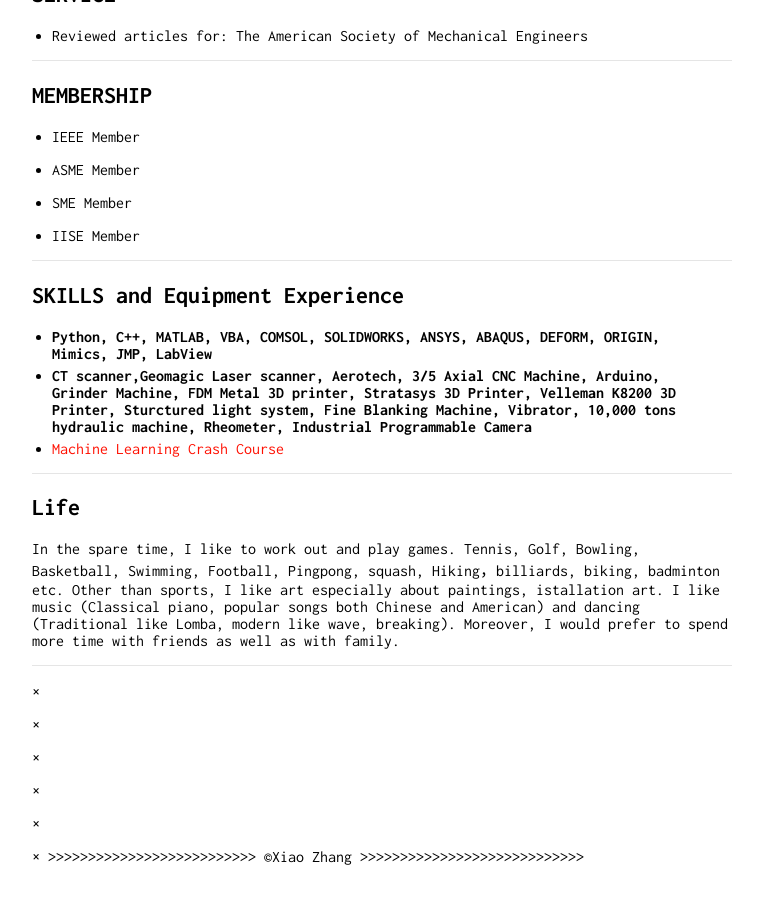
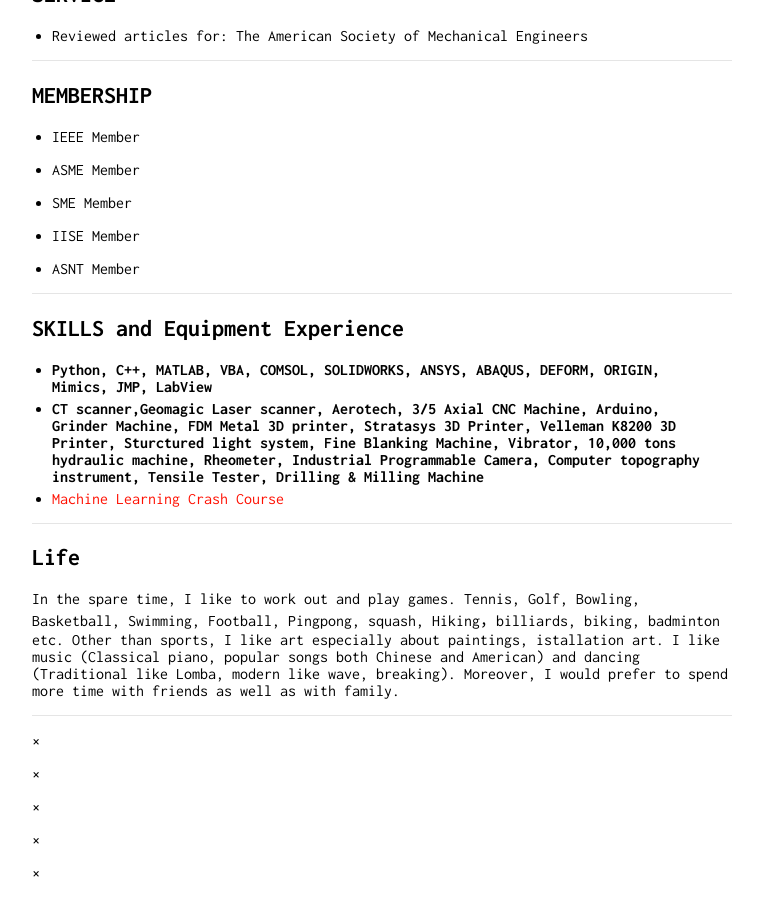
Before and after one commit to zhangxiao2018/zhangxiao2018.github.io, a Jekyll site: the page built from index.md, in a window 1280 px wide and 900 px high, scrolled down 3183 px. Shown: the whole window, without its empty margins (258-1021 px from the left). Built offline with Jekyll 4.4.1, drawn with Linux system fonts in a browser that asks for light colours; our own code applies the rules of GitHub Pages for plain Markdown files; before the commit the page ends 4048 px from its top, so only the background shows below that.

Commit message:
Update index.md

```diff
--- a/index.md
+++ b/index.md
@@ -142,10 +142,12 @@ The American Society of Mechanical Engineers
 
 * IISE Member
 
+* ASNT Member
+
 - - -
 ## SKILLS and Equipment Experience
 * **Python, C++, MATLAB, VBA, COMSOL, SOLIDWORKS, ANSYS, ABAQUS, DEFORM, ORIGIN, Mimics, JMP, LabView**
-* **CT scanner,Geomagic Laser scanner, Aerotech, 3/5 Axial CNC Machine, Arduino, Grinder Machine, FDM Metal 3D printer, Stratasys 3D Printer, Velleman K8200 3D Printer, Sturctured light system, Fine Blanking Machine, Vibrator, 10,000 tons hydraulic machine, Rheometer, Industrial Programmable Camera**
+* **CT scanner,Geomagic Laser scanner, Aerotech, 3/5 Axial CNC Machine, Arduino, Grinder Machine, FDM Metal 3D printer, Stratasys 3D Printer, Velleman K8200 3D Printer, Sturctured light system, Fine Blanking Machine, Vibrator, 10,000 tons hydraulic machine, Rheometer, Industrial Programmable Camera, Computer topography instrument, Tensile Tester, Drilling & Milling Machine**
 * [Machine Learning Crash Course](https://developers.google.com/machine-learning/crash-course/)
 
 - - -
```
